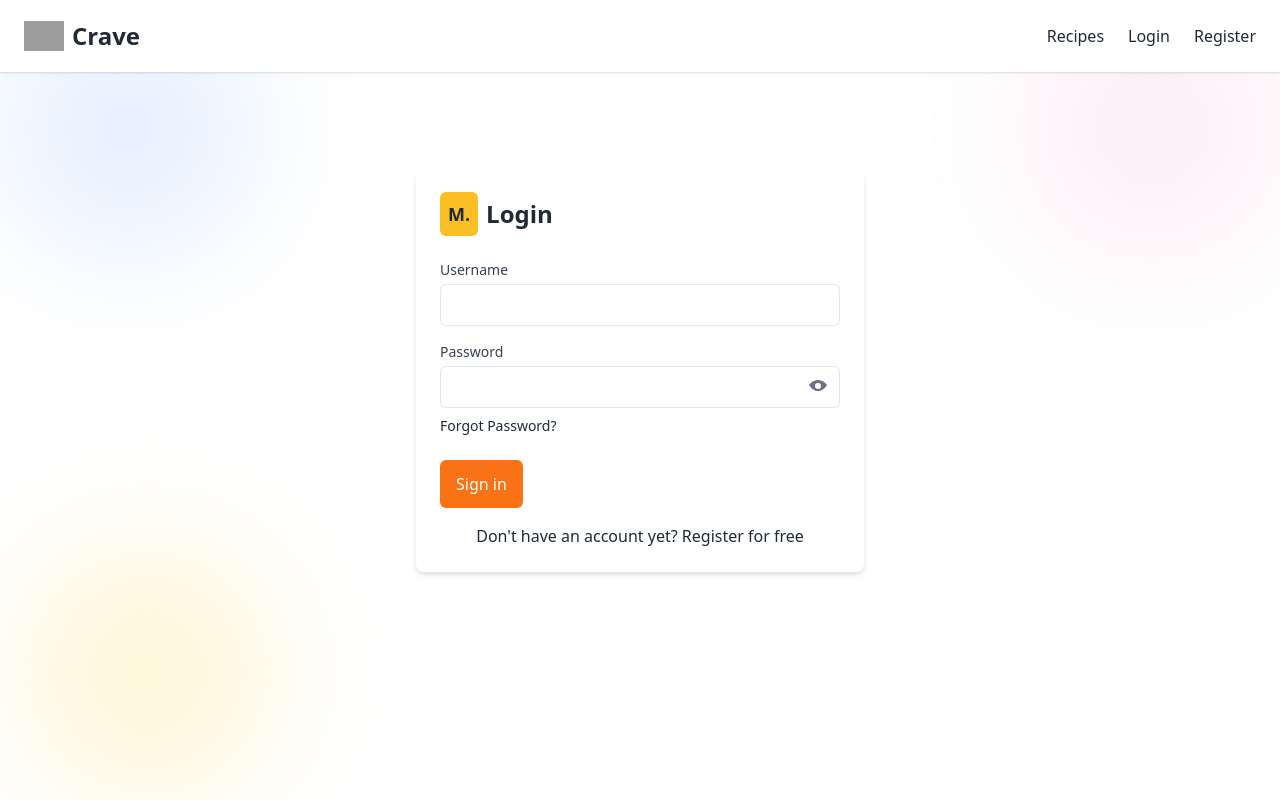
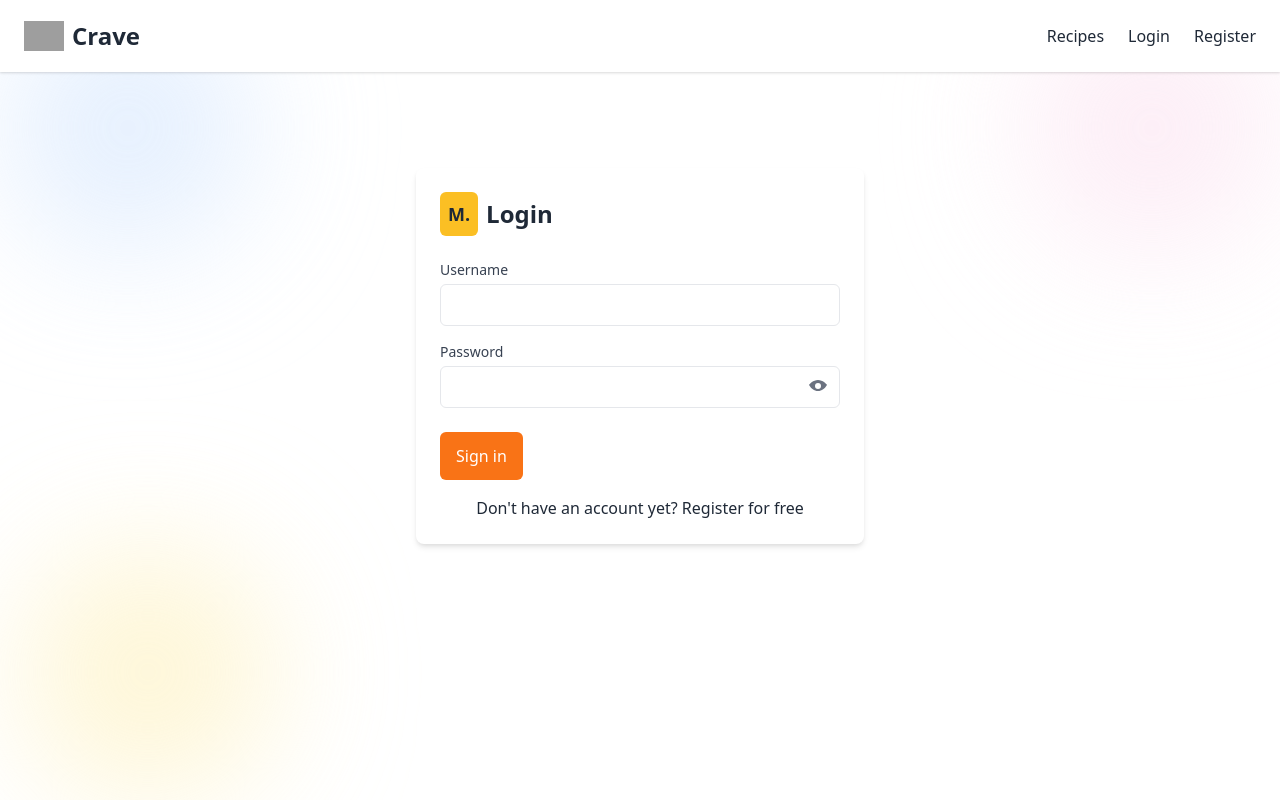
Before and after one commit to TheAshMonarch/Crave, a Flask app: page /login in a window 1280 px wide. Run offline with Flask 3, Linux system fonts and the light colour scheme; some libraries are stand-ins or nearby versions; grey boxes are pictures that could not be loaded.

Commit message:
removed forgot password

```diff
--- a/templates/login.html
+++ b/templates/login.html
@@ -38,7 +38,6 @@
           </svg>
         </button>
       </div>
-      <a href="#" class="text-sm text-orange-500 hover:underline mt-2 block">Forgot Password?</a>
     </div>
     <button type="submit" class="login-btn mt-2">Sign in</button>
   </form>
```
